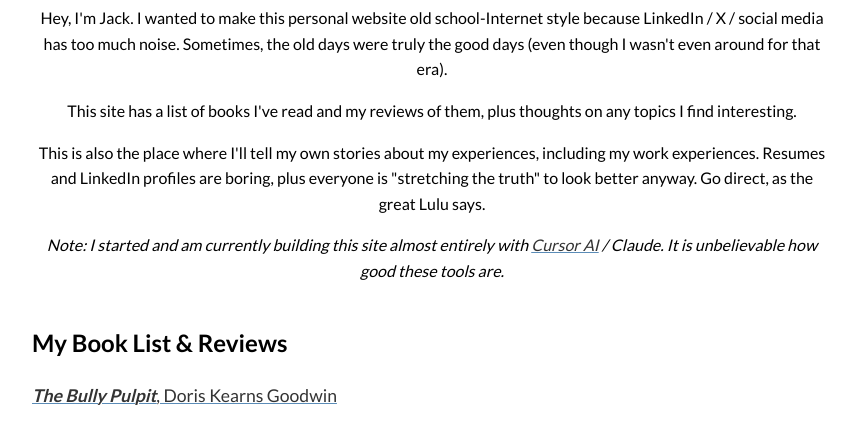
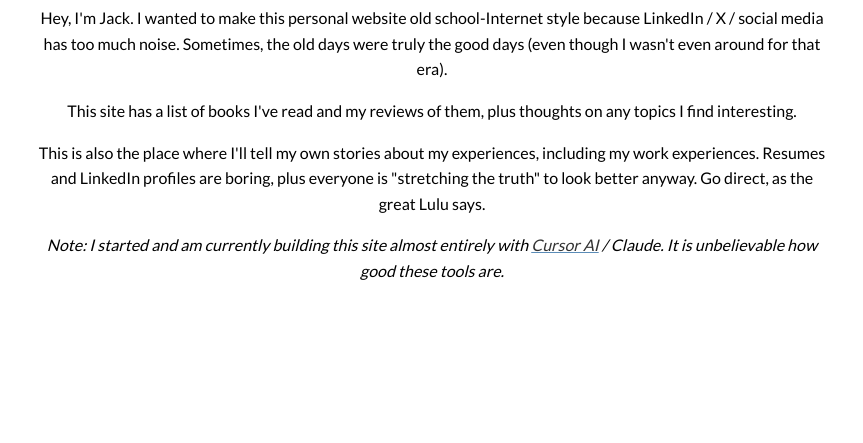
Before and after one commit to jackusherr/blog, a website: page index.html in a window 1280 px wide. Shown: the part 433-876 px from the top of the page, without its empty margins (208-1071 px from the left). After the commit the page ends 800 px from the top, so only its background shows below. Drawn offline with Linux system fonts and the light colour scheme.

Commit message:
remove book list from index

```diff
--- a/index.html
+++ b/index.html
@@ -103,11 +103,5 @@
     <p>This is also the place where I'll tell my own stories about my experiences, including my work experiences. Resumes and LinkedIn profiles are boring, plus everyone is "stretching the truth" to look better anyway. Go direct, as the great Lulu says.</p>
     <p><em>Note: I started and am currently building this site almost entirely with <a href="https://cursor.sh" target="_blank" rel="noopener noreferrer">Cursor AI</a> / Claude. It is unbelievable how good these tools are.</em></p>
   </div>
-
-  <h2>My Book List & Reviews</h2>
-  <ul class="book-list">
-    <li><a href="reviews/bully-pulpit.html"><strong><em>The Bully Pulpit</em></strong>, Doris Kearns Goodwin</a></li>
-    <!-- Add more books here as you read them -->
-  </ul>
 </body>
 </html>
```
